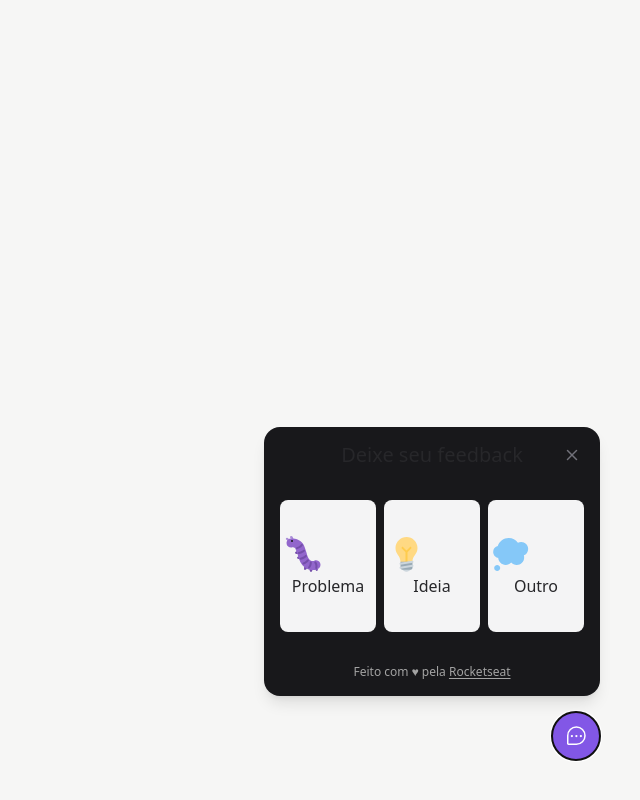
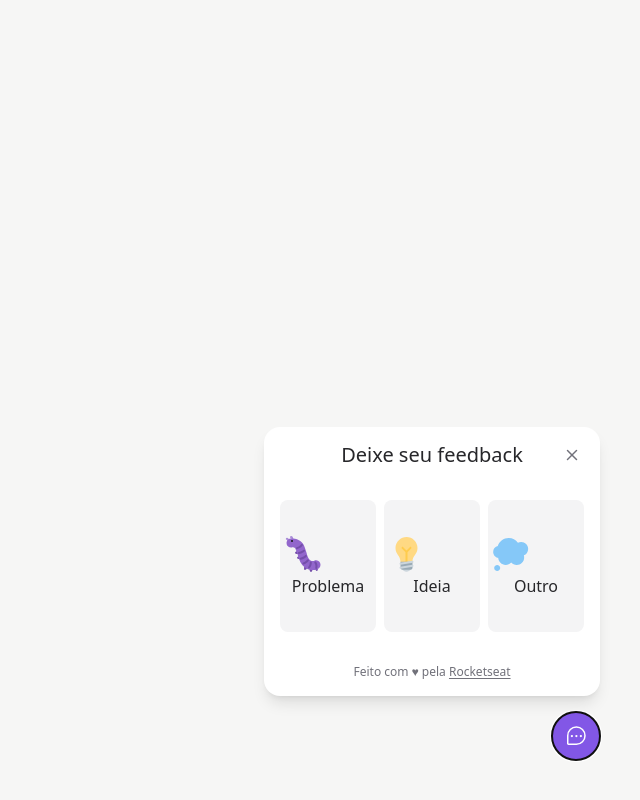
Before and after one commit to rafaelreisramos/nlw-return-impulse, a React (Vite) app in the folder web/: page / in a window 1280 px wide. Both pictures are taken after a click on the button "Feedback". Shown: the whole page, without its empty margins (640-1280 px from the left). Built offline with nearby package versions, Linux system fonts and the light colour scheme; no server answers.

Commit message:
fix: change button and copyright text color

```diff
--- a/web/src/components/WidgetForm/Steps/FeedbackContentStep.tsx
+++ b/web/src/components/WidgetForm/Steps/FeedbackContentStep.tsx
@@ -75,7 +75,7 @@ export function FeedbackContentStep({
 
             <button
               type="submit"
-              className="flex flex-1 items-center justify-center rounded-md border-transparent bg-brand-500 p-2 text-sm transition-colors hover:bg-brand-300 focus:outline-none focus:ring-2 focus:ring-brand-500 focus:ring-offset-2 focus:ring-offset-white disabled:opacity-50 disabled:hover:bg-brand-500 dark:focus:ring-offset-zinc-900"
+              className="flex flex-1 items-center justify-center rounded-md border-transparent bg-brand-500 p-2 text-sm text-white transition-colors hover:bg-brand-300 focus:outline-none focus:ring-2 focus:ring-brand-500 focus:ring-offset-2 focus:ring-offset-white disabled:opacity-50 disabled:hover:bg-brand-500 dark:focus:ring-offset-zinc-900"
               disabled={comment.length === 0 || isSendindFeedback}
             >
               {isSendindFeedback ? <Loading /> : 'Enviar feedback'}
--- a/web/src/components/WidgetForm/index.tsx
+++ b/web/src/components/WidgetForm/index.tsx
@@ -42,7 +42,7 @@ export function WidgetForm() {
   }
 
   return (
-    <div className="relative mb-4 flex w-[calc(100vw-2rem)] flex-col items-center rounded-2xl bg-zinc-900 p-4 shadow-lg md:w-auto">
+    <div className="relative mb-4 flex w-[calc(100vw-2rem)] flex-col items-center rounded-2xl bg-white p-4 shadow-lg dark:bg-zinc-900 md:w-auto">
       {feedbackSent ? (
         <FeedbackSuccessStep
           onFeedbackRestartRequested={handleRestarFeedback}
@@ -61,7 +61,7 @@ export function WidgetForm() {
         </>
       )}
 
-      <footer className="text-xs text-neutral-400">
+      <footer className="text-xs text-zinc-500 dark:text-zinc-400">
         Feito com ♥ pela{' '}
         <a
           className="underline underline-offset-2"
```
